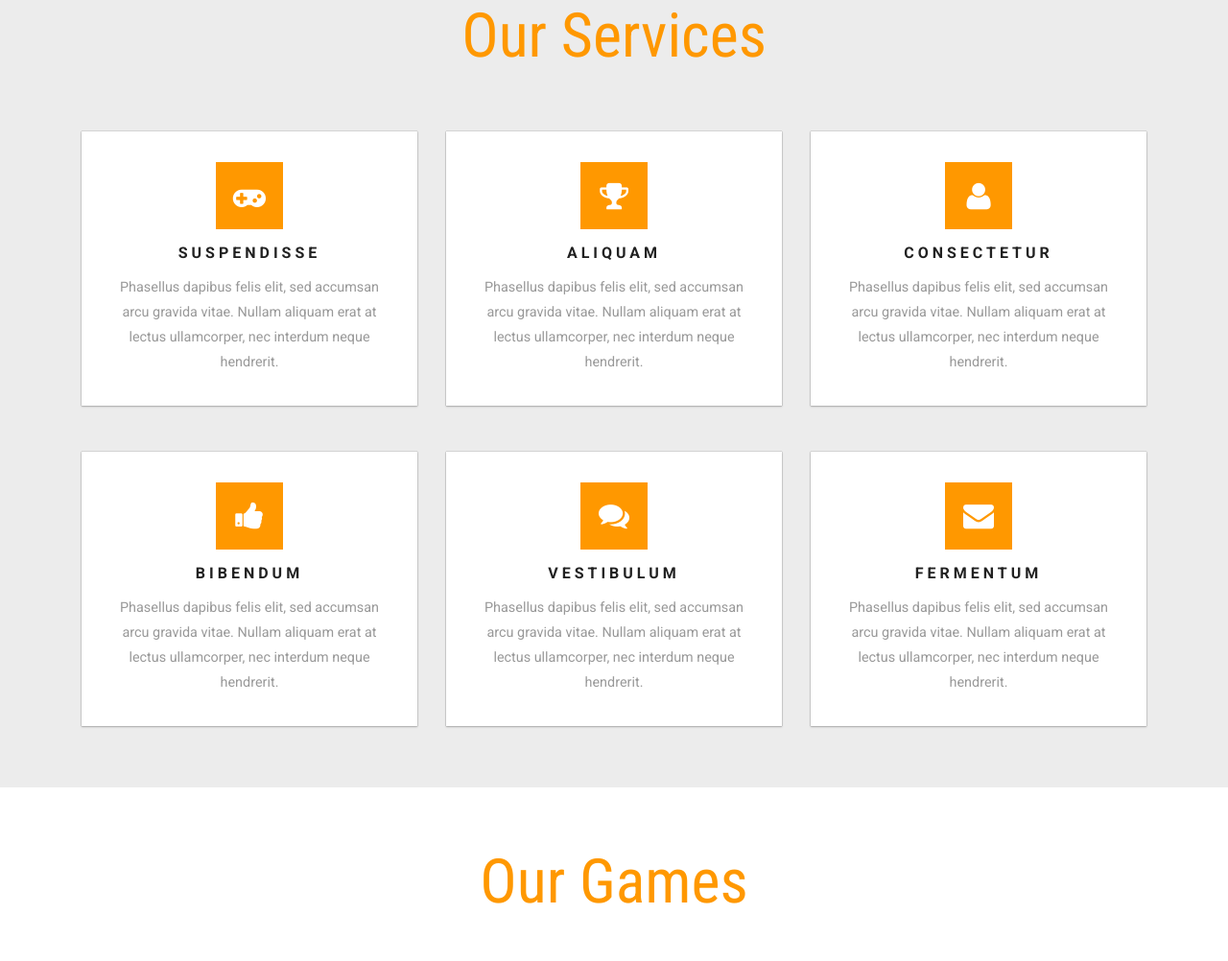
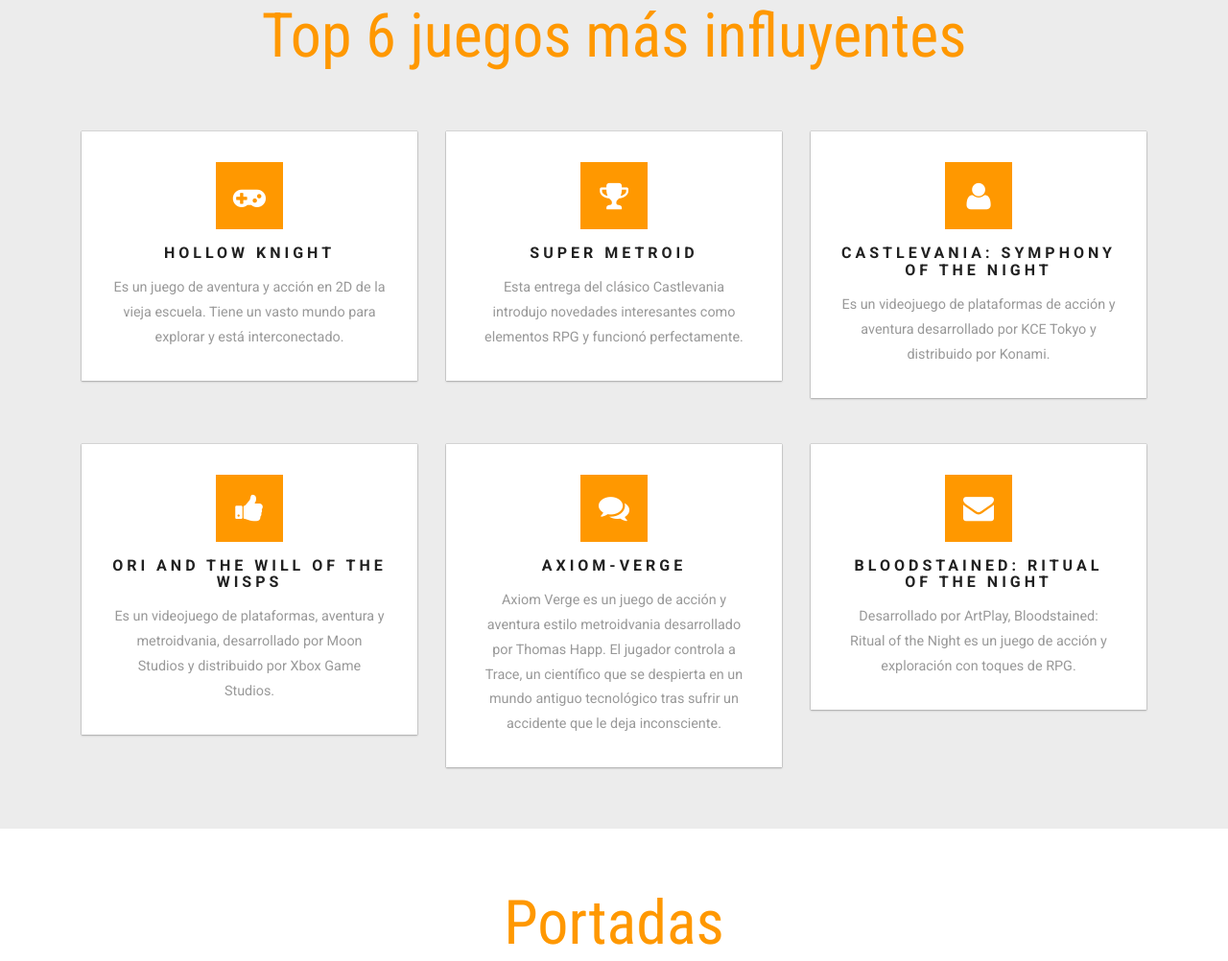
Before and after one commit to Joel-Kaleb/ProgramacionParaInternet, a plain HTML site: page index.html in a window 1280 px wide. Shown: the part 1660-2662 px from the top of the page at 96% size. Drawn offline with Linux system fonts and the light colour scheme.

Commit message:
Creacion del top 6

```diff
--- a/index.html
+++ b/index.html
@@ -67,8 +67,8 @@
 									<ul class="nav navbar-nav">
 										<li class="active"><a href="index.html">Inicio</a></li>
 										<li><a href="#about" class="scroll">Acerca de</a></li>
-										<li><a href="#markets" class="scroll">Historia</a></li>
-										<li><a href="#gallery" class="scroll">Juegos más populares</a></li>
+										<li><a href="#markets" class="scroll">Juegos más influyentes</a></li>
+										<li><a href="#gallery" class="scroll">Portadas de los juegos</a></li>
 									</ul>
 								</nav>
 							</div>
@@ -159,7 +159,7 @@
 	<div class="markets" id="markets">
 		<div class="container">
 			<div class="agileits-title">
-				<h3>Our Services</h3>
+				<h3>Top 6 juegos más influyentes</h3>
 			</div>
 			<div class="markets-grids">
 				<div class="col-md-4 w3ls-markets-grid">
@@ -168,8 +168,8 @@
 							<i class="fa fa-gamepad" aria-hidden="true"></i>
 						</div>
 						<div class="icon-right">
-							<h5>Suspendisse</h5>
-							<p>Phasellus dapibus felis elit, sed accumsan arcu gravida vitae. Nullam aliquam erat at lectus ullamcorper, nec interdum neque hendrerit.</p>
+							<h5>Hollow Knight</h5>
+							<p>Es un juego de aventura y acción en 2D de la vieja escuela. Tiene un vasto mundo para explorar y está interconectado.</p>
 						</div>
 						<div class="clearfix"> </div>
 					</div>
@@ -180,8 +180,8 @@
 							<i class="fa fa-trophy" aria-hidden="true"></i>
 						</div>
 						<div class="icon-right">
-							<h5>Aliquam</h5>
-							<p>Phasellus dapibus felis elit, sed accumsan arcu gravida vitae. Nullam aliquam erat at lectus ullamcorper, nec interdum neque hendrerit.</p>
+							<h5>Super Metroid</h5>
+							<p>Esta entrega del clásico Castlevania introdujo novedades interesantes como elementos RPG y funcionó perfectamente.</p>
 						</div>
 						<div class="clearfix"> </div>
 					</div>
@@ -192,8 +192,8 @@
 							<i class="fa fa-user" aria-hidden="true"></i>
 						</div>
 						<div class="icon-right">
-							<h5>Consectetur</h5>
-							<p>Phasellus dapibus felis elit, sed accumsan arcu gravida vitae. Nullam aliquam erat at lectus ullamcorper, nec interdum neque hendrerit.</p>
+							<h5>Castlevania: Symphony of the Night</h5>
+							<p>Es un videojuego de plataformas de acción y aventura desarrollado por KCE Tokyo y distribuido por Konami.</p>
 						</div>
 						<div class="clearfix"> </div>
 					</div>
@@ -204,8 +204,8 @@
 							<i class="fa fa-thumbs-up" aria-hidden="true"></i>
 						</div>
 						<div class="icon-right">
-							<h5>Bibendum</h5>
-							<p>Phasellus dapibus felis elit, sed accumsan arcu gravida vitae. Nullam aliquam erat at lectus ullamcorper, nec interdum neque hendrerit.</p>
+							<h5>Ori and the Will of the Wisps</h5>
+							<p>Es un videojuego de plataformas, aventura y metroidvania, desarrollado por Moon Studios y distribuido por Xbox Game Studios.</p>
 						</div>
 						<div class="clearfix"> </div>
 					</div>
@@ -216,8 +216,8 @@
 							<i class="fa fa-comments" aria-hidden="true"></i>
 						</div>
 						<div class="icon-right">
-							<h5>Vestibulum</h5>
-							<p>Phasellus dapibus felis elit, sed accumsan arcu gravida vitae. Nullam aliquam erat at lectus ullamcorper, nec interdum neque hendrerit.</p>
+							<h5>axiom-verge</h5>
+							<p>Axiom Verge es un juego de acción y aventura estilo metroidvania desarrollado por Thomas Happ. El jugador controla a Trace, un científico que se despierta en un mundo antiguo tecnológico tras sufrir un accidente que le deja inconsciente.</p>
 						</div>
 						<div class="clearfix"> </div>
 					</div>
@@ -228,8 +228,8 @@
 							<i class="fa fa-envelope" aria-hidden="true"></i>
 						</div>
 						<div class="icon-right">
-							<h5>Fermentum</h5>
-							<p>Phasellus dapibus felis elit, sed accumsan arcu gravida vitae. Nullam aliquam erat at lectus ullamcorper, nec interdum neque hendrerit.</p>
+							<h5>Bloodstained: Ritual of the Night</h5>
+							<p>Desarrollado por ArtPlay, Bloodstained: Ritual of the Night es un juego de acción y exploración con toques de RPG.</p>
 						</div>
 						<div class="clearfix"> </div>
 					</div>
@@ -243,7 +243,7 @@
 	<div class="portfolio" id="gallery">
 		<div class="container">
 			<div class="agileits-title">
-				<h3>Our Games</h3>
+				<h3>Portadas</h3>
 			</div>
 			<ul class="simplefilter w3layouts agileits">
 				<li class="active w3layouts agileits" data-filter="all">All</li>
```
